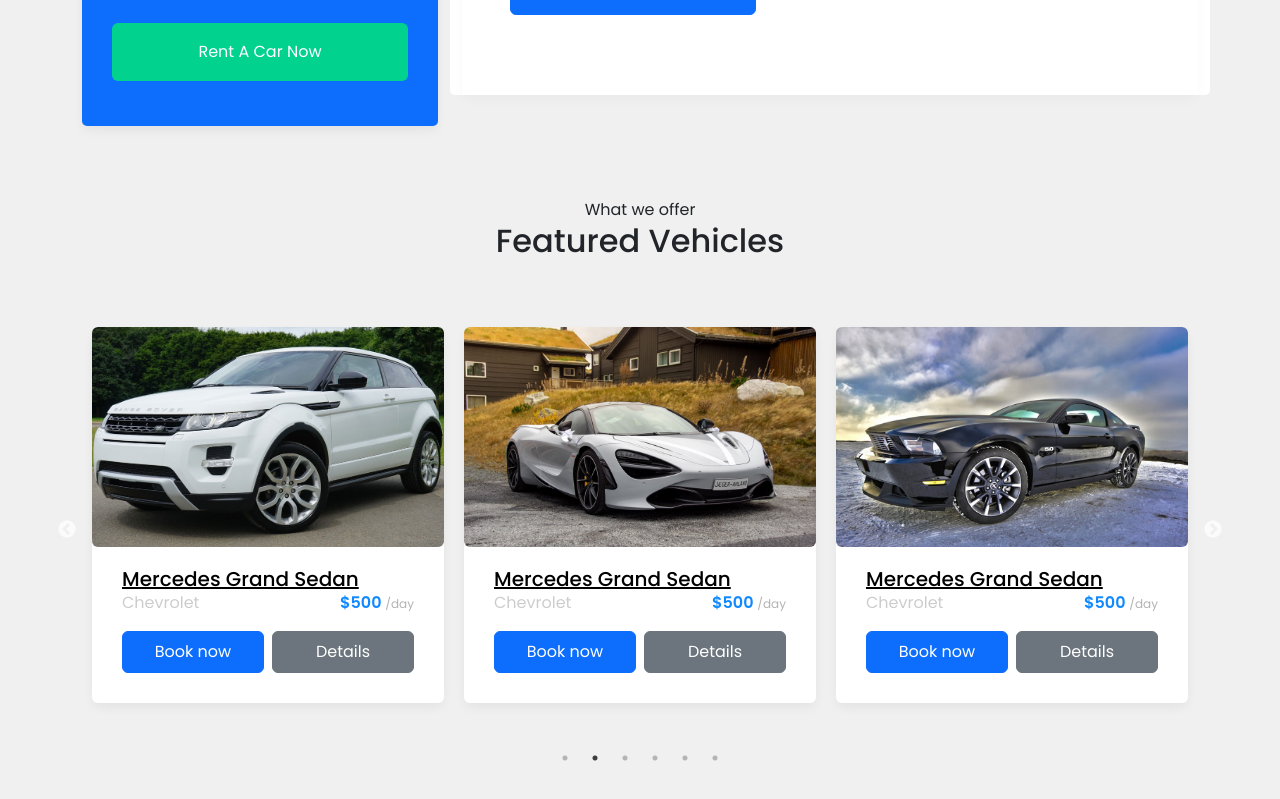
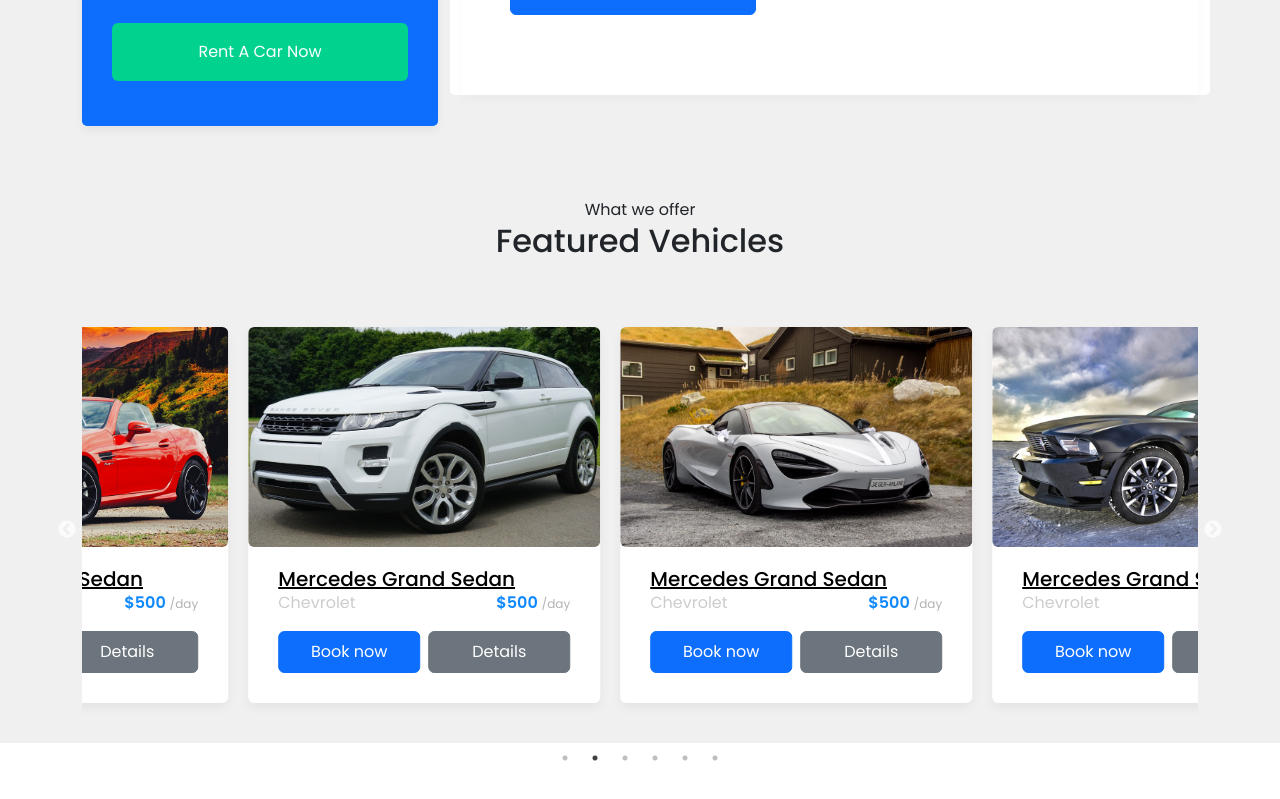
Before and after one commit to Dipsaint1/Online-Booking-System-for-Car-Rentals, a React (Vite) app in the folder client/: page / in a window 1280 px wide. Shown: the part 1013-1812 px from the top of the page. Built offline with nearby package versions, Linux system fonts and the light colour scheme.

Commit message:
added overlay

```diff
--- /dev/null
+++ b/client/src/components/Overlay.tsx
@@ -0,0 +1,11 @@
+import '../sass/overlay.css';
+
+const Overlay = () => {
+  return (
+    <section id='overlay'>
+
+    </section>
+  )
+}
+
+export default Overlay
--- a/client/src/components/ReactSlider.tsx
+++ b/client/src/components/ReactSlider.tsx
@@ -6,7 +6,7 @@ import Carousel from './Carousel';
 import '../sass/carousel.scss'
 import { useEffect, useState } from "react";
 
-interface SliderSettings{
+type SliderSettingsType = {
   dots: boolean,
   infinite: boolean,
   slidesToShow: number,
@@ -14,7 +14,9 @@ interface SliderSettings{
   autoplay: boolean,
   speed: number,
   autoplaySpeed: number,
-  cssEase: string
+  cssEase: string,
+  accessibility: boolean,
+  draggable: boolean
 }
 
 const ReactSlider = () => {
@@ -30,15 +32,17 @@ const ReactSlider = () => {
     return () => { window.removeEventListener("resize", handleWindowResize)}
   }, []);
 
-  const settings: SliderSettings = {
+  const settings: SliderSettingsType = {
     dots: true,
     infinite: true,
     slidesToShow: slidesToShow,
     slidesToScroll: 1,
     autoplay: true,
-    speed: 1000,
+    speed: 3000,
     autoplaySpeed: 4000,
-    cssEase: "linear"
+    cssEase: "linear",
+    accessibility: true,
+    draggable: true
   };
 
   return (
--- a/client/src/pages/SharedLayout.tsx
+++ b/client/src/pages/SharedLayout.tsx
@@ -2,6 +2,7 @@ import Navbar from '../components/Navbar';
 import HeroSection from '../components/HeroSection';
 import BookTrip from '../components/BookTrip';
 import Featured from '../components/Featured';
+import Overlay from '../components/Overlay';
 
 const SharedLayout = () => {
   return (
@@ -9,6 +10,7 @@ const SharedLayout = () => {
       <Navbar />
       <HeroSection />
       <BookTrip />
+      <Overlay />
       <Featured />
     </>
   )
--- a/client/src/sass/booktrip.scss
+++ b/client/src/sass/booktrip.scss
@@ -1,5 +1,6 @@
 #booktrip{
   position: relative;
+  // background-color: red;
   // top: 70vh;
   width: 100%;
   bottom: 20vh;
--- a/client/src/sass/carousel.scss
+++ b/client/src/sass/carousel.scss
@@ -1,3 +1,7 @@
+.carousel{
+	z-index: 100 !important;
+}
+
 .item{
   margin: 10px;
 }
--- a/client/src/sass/featured.scss
+++ b/client/src/sass/featured.scss
@@ -1,17 +1,16 @@
 #featured{
-
   position: relative;
   bottom: 61vh;
   // top:28vh;
   background-color: rgb(240, 240, 240);
-  min-height: 200vh;
+  // min-height: 200vh;
   width: 100%;
-  height: 100%;
-  z-index: -2;
+  // height: 100%;
+  // z-index: -1;
 
   .featured-container{
-    position: relative;
-    top: 50vh;
+    // position: relative;
+    // top: 50vh;
   }
 
 
--- /dev/null
+++ b/client/src/sass/overlay.css
@@ -0,0 +1,8 @@
+#overlay{
+  position: relative;
+  bottom: 61vh;
+  background-color: rgb(240, 240, 240);
+  width: 100%;
+  height: 50vh;
+  z-index: -2;
+}
```
